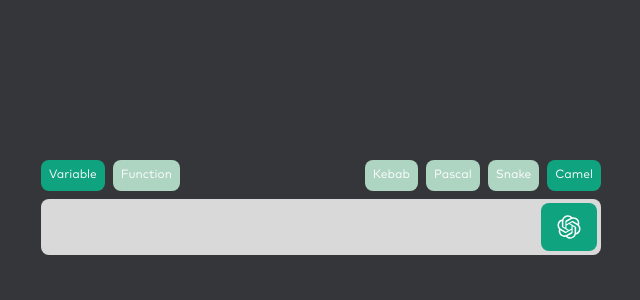
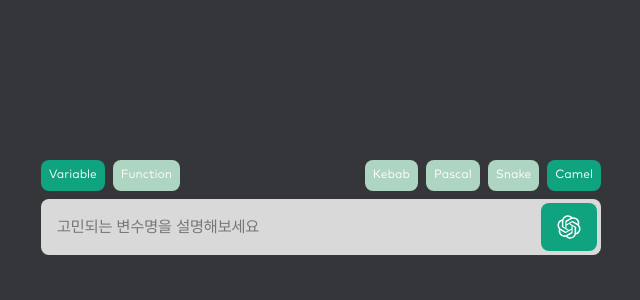
Before and after one commit to Woogie-94/Namer, a Next.js app: page / in a window 1280 px wide. Shown: the top 300 px of the page, without its empty margins (319-959 px from the left). Built offline with nearby package versions, Linux system fonts and the light colour scheme.

Commit message:
feat: input placeholder 추가

```diff
--- a/app/page.tsx
+++ b/app/page.tsx
@@ -67,6 +67,7 @@ const Main = () => {
         <form onSubmit={handleSubmit}>
           <Input
             value={value}
+            placeholder={isVariable ? "고민되는 변수명을 설명해보세요" : "고민되는 함수명을 설명해보세요"}
             onChange={handleChange}
             buttonProps={{ type: "primary", size: "medium", icon: <GptLogoIcon />, isLoading }}
           />
```
